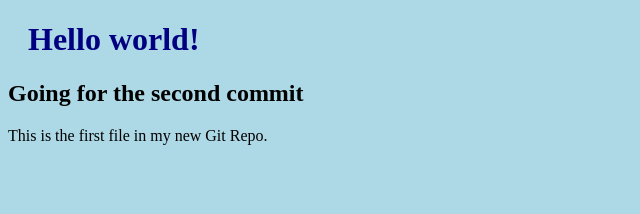
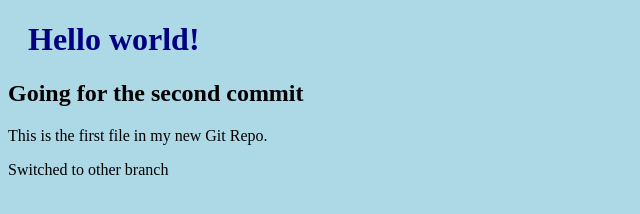
Before and after one commit to avinashgautam-AGL/Learning, a plain HTML site: page index.html in a window 1280 px wide. Shown: the whole page, without its empty margins (0-640 px from the left). Drawn offline with Linux system fonts and the light colour scheme.

Commit message:
commit on new branch

```diff
--- a/index.html
+++ b/index.html
@@ -9,6 +9,7 @@
 <h1>Hello world!</h1>
 <h2>Going for the second commit</h2>
 <p>This is the first file in my new Git Repo.</p>
+<p>Switched to other branch</p>
 
 </body>
 </html>
```
Also changed, not shown: testing.txt (added).
